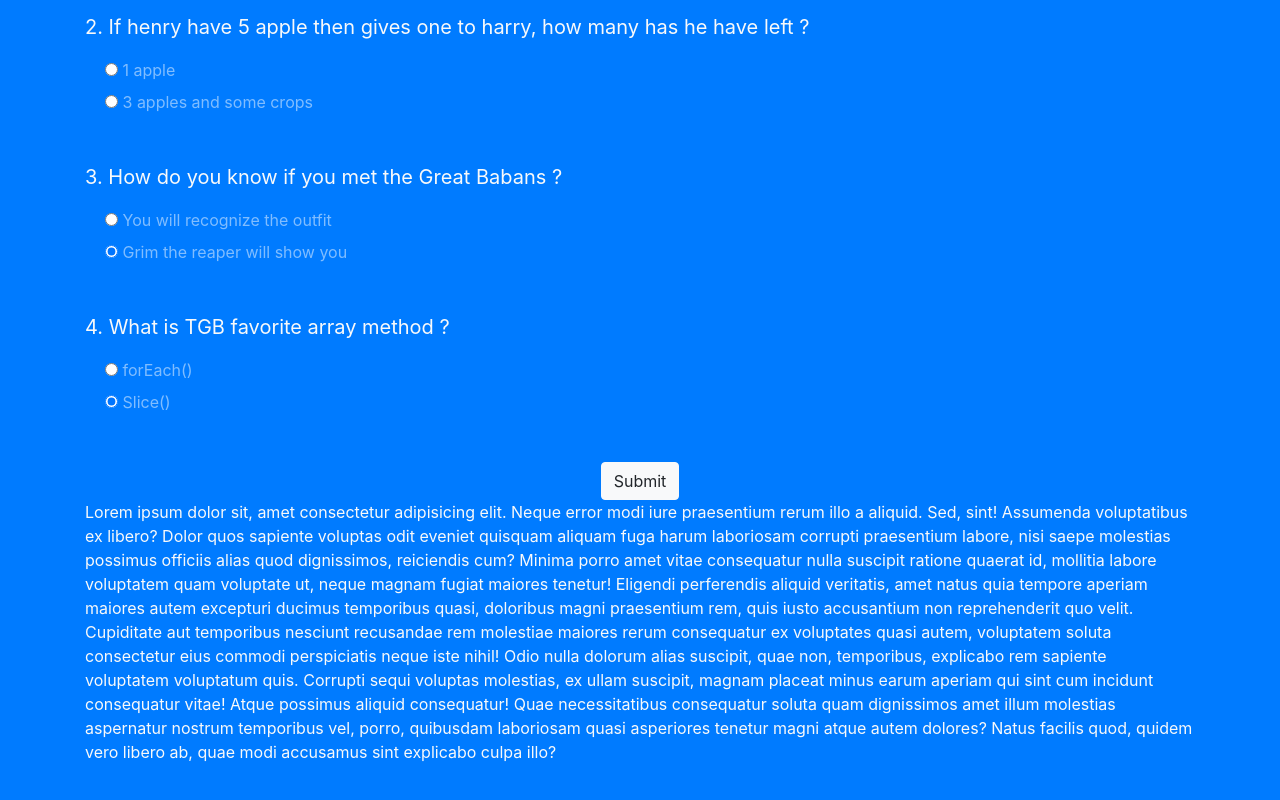
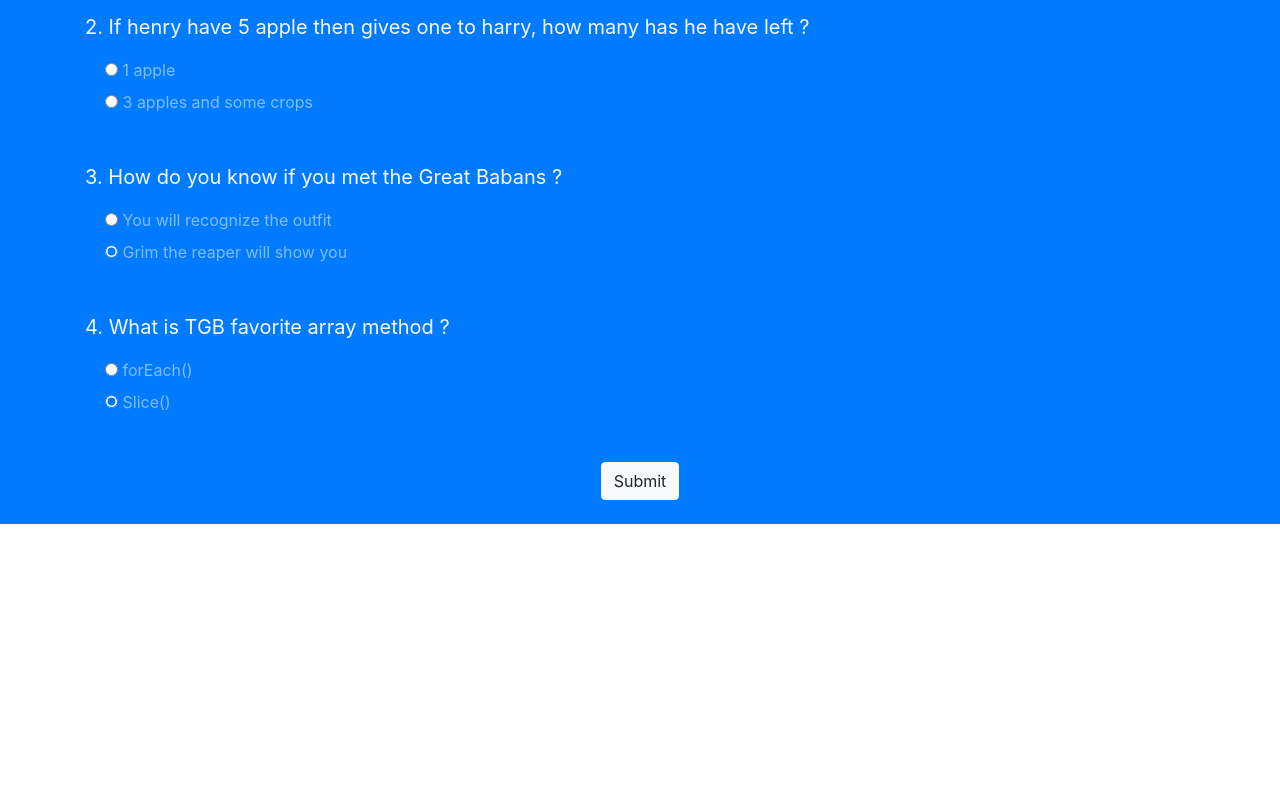
Before and after one commit to herraphfx/mcq, a plain HTML site: page index.html in a window 1280 px wide. Shown: the part 463-1263 px from the top of the page. After the commit the page ends 987 px from the top, so only its background shows below. Drawn offline with nearby package versions, Linux system fonts and the light colour scheme.

Commit message:
removed p tag

```diff
--- a/index.html
+++ b/index.html
@@ -94,7 +94,6 @@
             <input type="submit" class="btn btn-light" />
           </div>
         </quiz-form>
-        <p>Lorem ipsum dolor sit, amet consectetur adipisicing elit. Neque error modi iure praesentium rerum illo a aliquid. Sed, sint! Assumenda voluptatibus ex libero? Dolor quos sapiente voluptas odit eveniet quisquam aliquam fuga harum laboriosam corrupti praesentium labore, nisi saepe molestias possimus officiis alias quod dignissimos, reiciendis cum? Minima porro amet vitae consequatur nulla suscipit ratione quaerat id, mollitia labore voluptatem quam voluptate ut, neque magnam fugiat maiores tenetur! Eligendi perferendis aliquid veritatis, amet natus quia tempore aperiam maiores autem excepturi ducimus temporibus quasi, doloribus magni praesentium rem, quis iusto accusantium non reprehenderit quo velit. Cupiditate aut temporibus nesciunt recusandae rem molestiae maiores rerum consequatur ex voluptates quasi autem, voluptatem soluta consectetur eius commodi perspiciatis neque iste nihil! Odio nulla dolorum alias suscipit, quae non, temporibus, explicabo rem sapiente voluptatem voluptatum quis. Corrupti sequi voluptas molestias, ex ullam suscipit, magnam placeat minus earum aperiam qui sint cum incidunt consequatur vitae! Atque possimus aliquid consequatur! Quae necessitatibus consequatur soluta quam dignissimos amet illum molestias aspernatur nostrum temporibus vel, porro, quibusdam laboriosam quasi asperiores tenetur magni atque autem dolores? Natus facilis quod, quidem vero libero ab, quae modi accusamus sint explicabo culpa illo?</p>
       </div>
     </div>
     <script src="app.js"></script>
```
